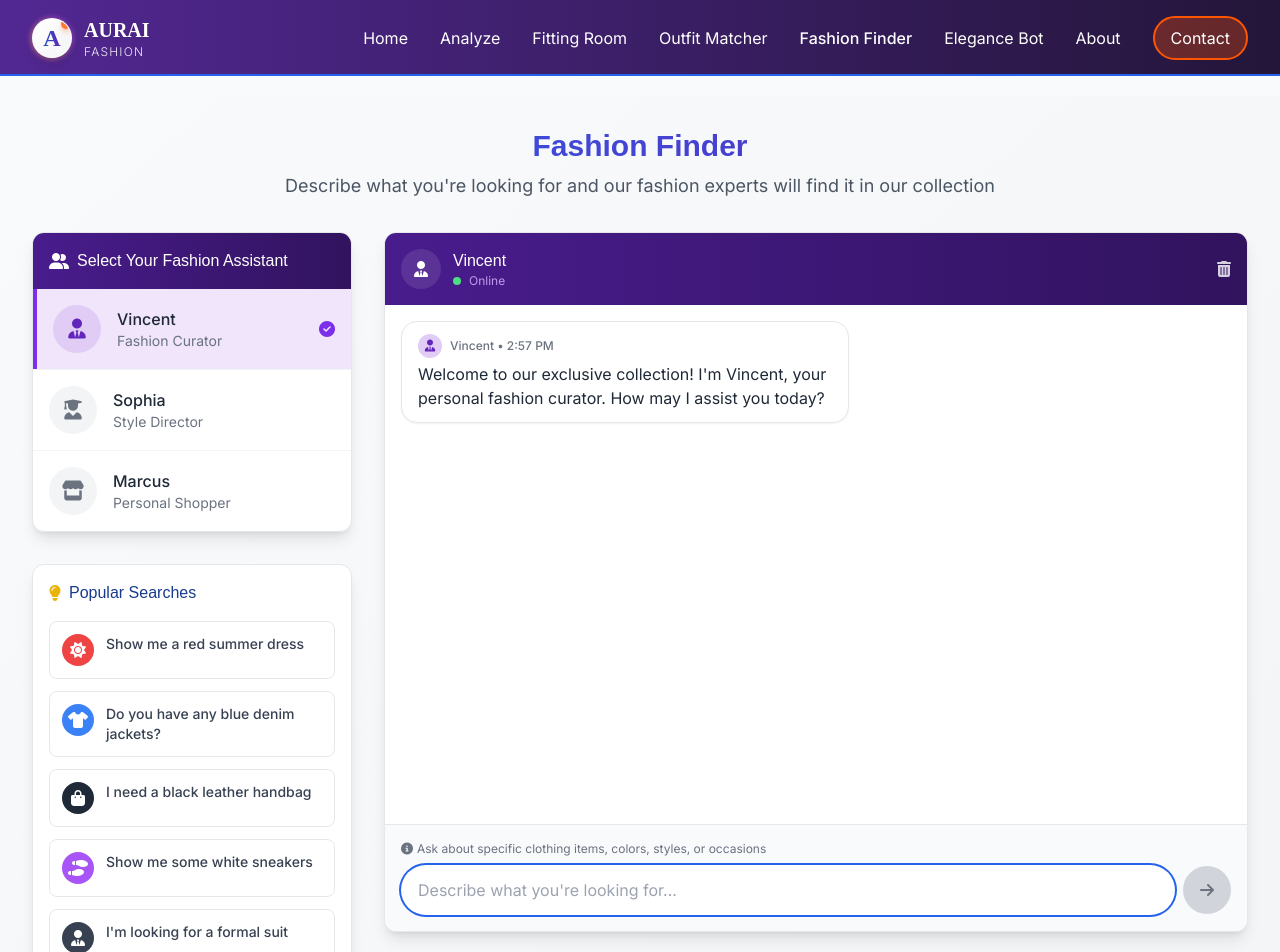
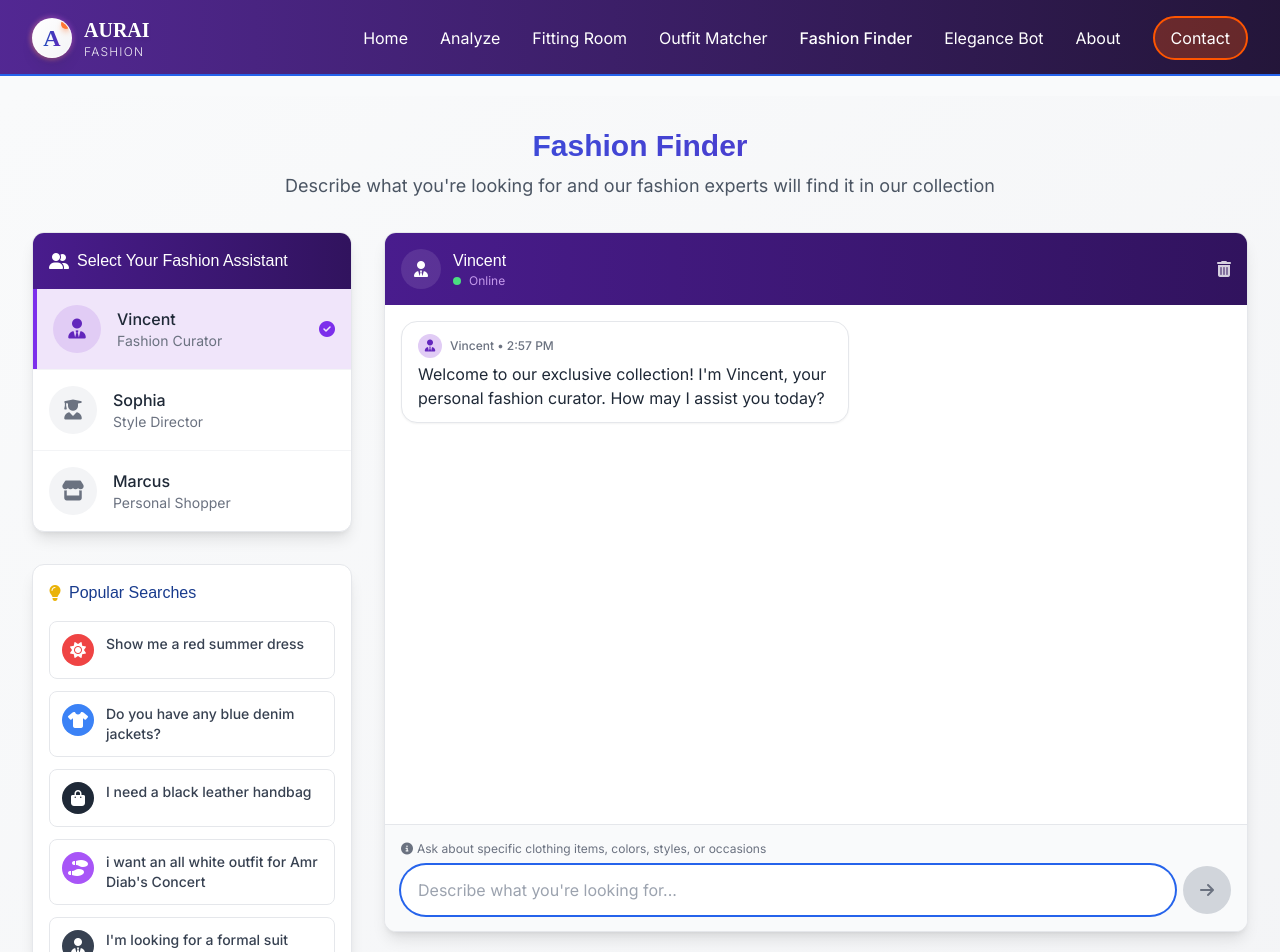
Before and after one commit to ZakariaLabban/ai-fashion-advisor, a React (Vite) app in the folder frontend/: page /fashion-finder in a window 1280 px wide. Shown: the top 952 px of the page. Built offline with nearby package versions, Linux system fonts and the light colour scheme.

Commit message:
fixed a bug in UI

```diff
--- a/frontend/src/pages/Chatbot.jsx
+++ b/frontend/src/pages/Chatbot.jsx
@@ -32,7 +32,7 @@ function Chatbot() {
   const suggestedQuestions = [
     {
       id: 1,
-      text: "What colors match well with navy blue?",
+      text: "What colors match well with navy blue outfit?",
       icon: "palette",
       color: "bg-blue-500",
     },
--- a/frontend/src/pages/FashionFinder.jsx
+++ b/frontend/src/pages/FashionFinder.jsx
@@ -76,7 +76,7 @@ function FashionFinder() {
     },
     {
       id: 4,
-      text: "Show me some white sneakers",
+      text: "i want an all white outfit for Amr Diab's Concert",
       icon: "shoe-prints",
       color: "bg-purple-500",
     },
```
Also changed, not shown: 1 other file (tests, documents, lock files or other folders).
